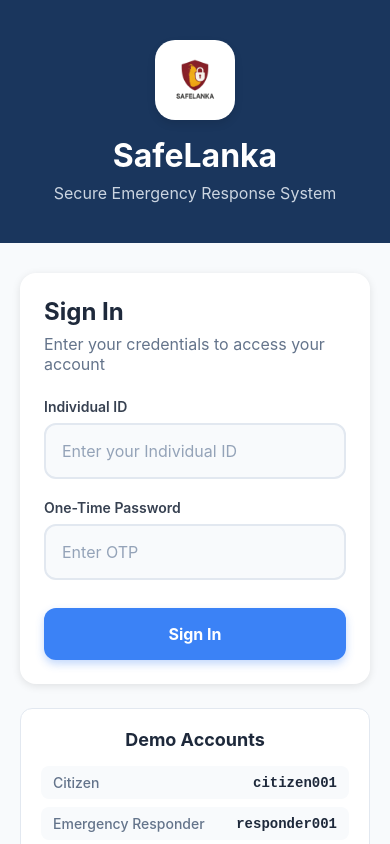
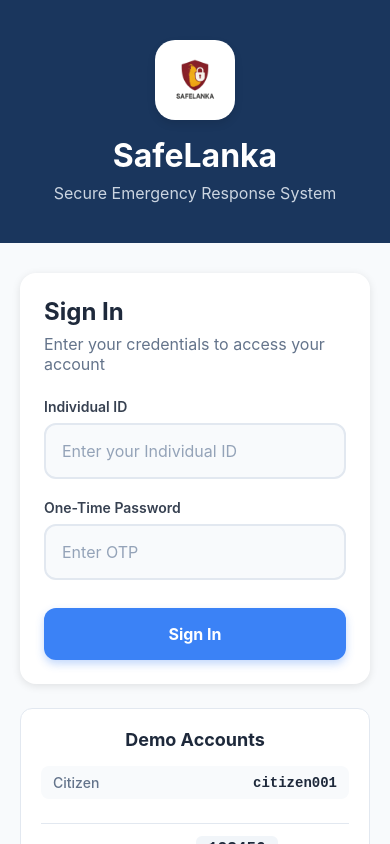
Before and after one commit to disaster-response-sl/national-disaster-platform, a React Native app in the folder src/MobileApp/: screen /Login in a window 390 px wide. Built offline with nearby package versions, Linux system fonts and the light colour scheme; what @notifee/react-native would draw is missing.

Commit message:
Updated login page

```diff
--- a/src/MobileApp/screens/LoginScreen.js
+++ b/src/MobileApp/screens/LoginScreen.js
@@ -168,14 +168,7 @@ const LoginScreen = ({ navigation }) => {
                   <Text style={styles.demoAccountType}>Citizen</Text>
                   <Text style={styles.demoAccountId}>citizen001</Text>
                 </View>
-                <View style={styles.demoAccount}>
-                  <Text style={styles.demoAccountType}>Emergency Responder</Text>
-                  <Text style={styles.demoAccountId}>responder001</Text>
-                </View>
-                <View style={styles.demoAccount}>
-                  <Text style={styles.demoAccountType}>Administrator</Text>
-                  <Text style={styles.demoAccountId}>admin001</Text>
-                </View>
+
               </View>
               <View style={styles.otpInfo}>
                 <Text style={styles.otpLabel}>Demo OTP:</Text>
```
